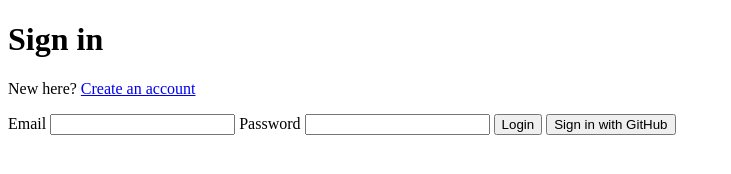
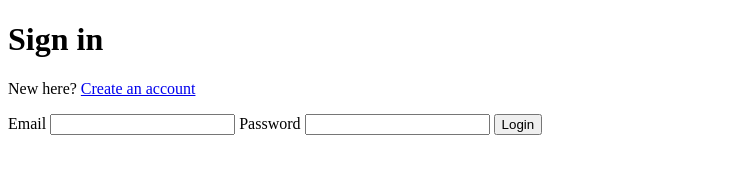
Before and after one commit to Norange01/QuranTester, an Astro site: page /signin in a window 1280 px wide. Shown: the whole page, without its empty margins (0-731 px from the left). Built offline with nearby package versions, Linux system fonts and the light colour scheme; Astro itself is replaced by a stand-in of ours.

Commit message:
Removed github signin option

```diff
--- a/src/pages/signin.astro
+++ b/src/pages/signin.astro
@@ -20,6 +20,5 @@ if (accessToken && refreshToken) {
     <label for="password">Password</label>
     <input type="password" name="password" id="password" />
     <button type="submit">Login</button>
-    <button value="github" name="provider" type="submit">Sign in with GitHub</button>
   </form>
 </Layout>
```
